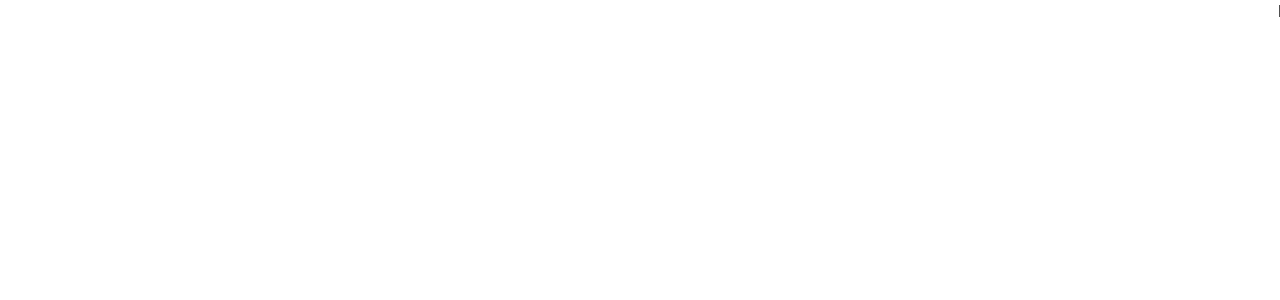
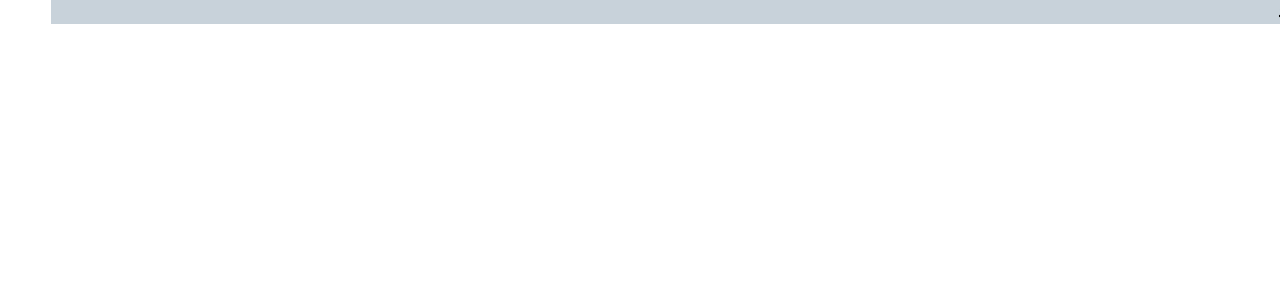
Before and after one commit to mahdibaderloo/cafe-v2, a React (Vite) app: page /dashboard in a window 1280 px wide. Shown: the top 300 px of the page. Built offline with nearby package versions, Linux system fonts and the light colour scheme; a web font is replaced by a local one.

Commit message:
Dashboard main color

```diff
--- a/src/pages/Dashboard.tsx
+++ b/src/pages/Dashboard.tsx
@@ -1,3 +1,11 @@
+import DashboardHeader from "../features/dashboard/DashboardHeader";
+
 export default function Dashboard() {
-  return <div>Panel</div>;
+  return (
+    <div>
+      <main className="bg-[#C8D2DA]">
+        <DashboardHeader title="داشبورد" />
+      </main>
+    </div>
+  );
 }
```
